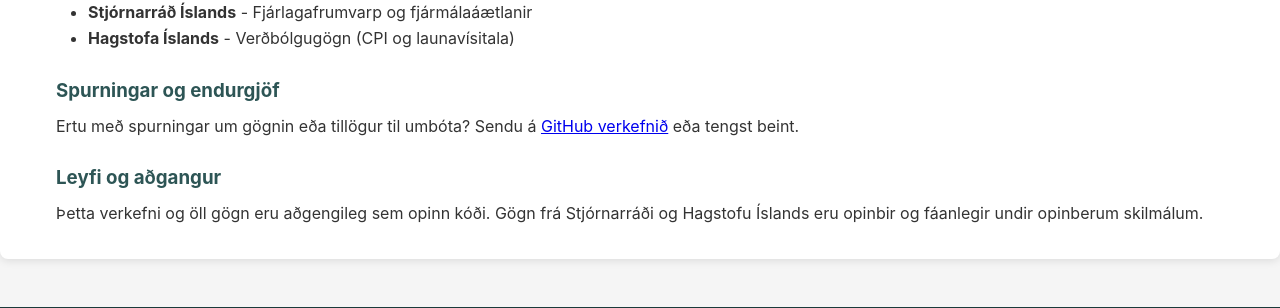
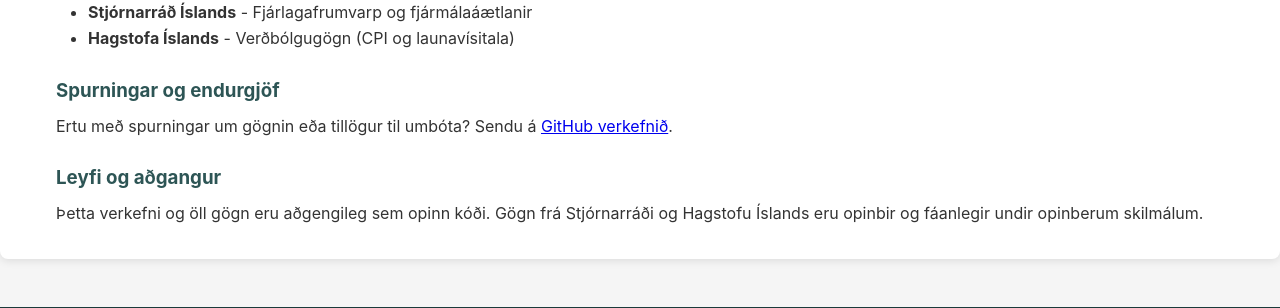
Before and after one commit to bjornlevi/fjarlog, a Flask app: page /about in a window 1280 px wide. Shown: the part 1728-2036 px from the top of the page. Run offline with Flask 3, Linux system fonts and the light colour scheme.

Commit message:
Remove "eða tengst beint" from questions section
- Simplified sentence to just point to GitHub

Co-Authored-By: Claude Haiku 4.5 <noreply@anthropic.com>

```diff
--- a/templates/about.html
+++ b/templates/about.html
@@ -85,7 +85,7 @@
 
 <h3>Spurningar og endurgjöf</h3>
 
-<p>Ertu með spurningar um gögnin eða tillögur til umbóta? Sendu á <a href="https://github.com/bjornlevi/fjarlog">GitHub verkefnið</a> eða tengst beint.</p>
+<p>Ertu með spurningar um gögnin eða tillögur til umbóta? Sendu á <a href="https://github.com/bjornlevi/fjarlog">GitHub verkefnið</a>.</p>
 
 <h3>Leyfi og aðgangur</h3>
 
```
